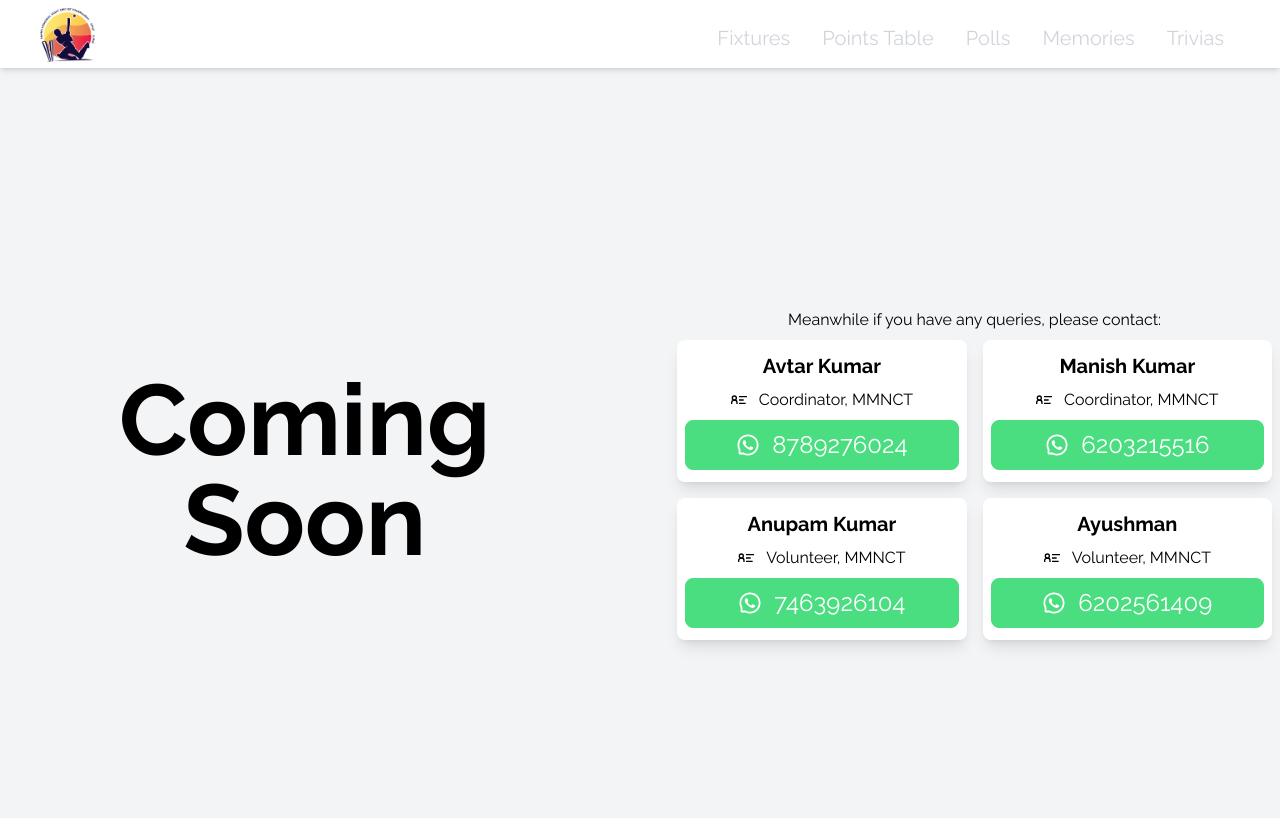
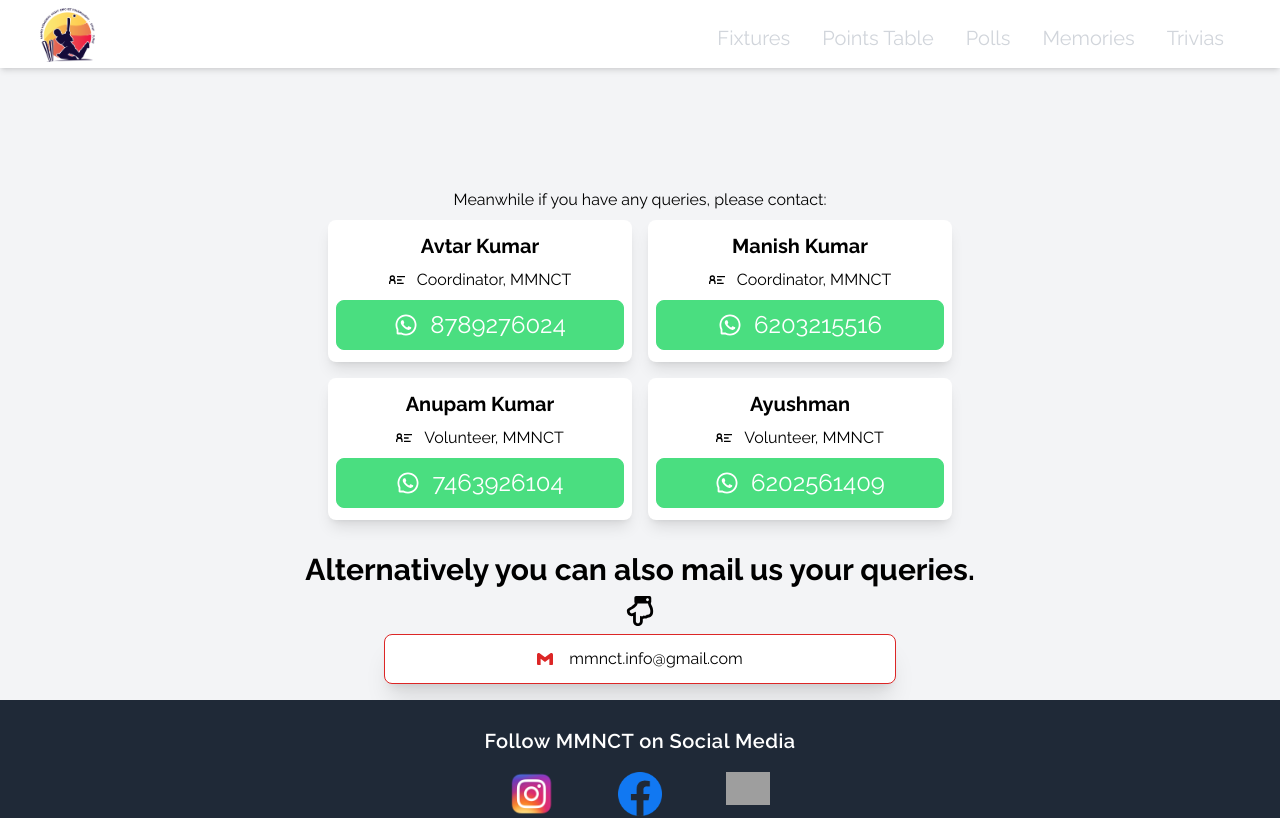
Before and after one commit to ujjwalkirti/mmnct, a Next.js app: page /sponsors in a window 1280 px wide. Shown: the top 818 px of the page. Built offline with nearby package versions, Linux system fonts and the light colour scheme; grey boxes are pictures that could not be loaded.

Commit message:
improved the ui of home page

```diff
--- a/components/Home.jsx
+++ b/components/Home.jsx
@@ -12,13 +12,14 @@ function HomePage() {
         <div className="text-center w-full">
           <h2
             style={{ marginBottom: "60px", marginTop: "30px" }}
-            className="flex"
+            className="md:flex hidden "
           >
             Manoj <span className="hidden md:flex md:ml-4"> Memorial</span>
           </h2>
-          <h2 style={{ marginBottom: "40px" }} className="md:hidden">
-            Memorial
+          <h2 style={{ marginBottom: "40px" ,marginTop:"30px"}} className="md:hidden">
+            MMNCT
           </h2>
+          <p className="text-3xl text-center">Manoj Memorial</p>
           <p className="text-3xl text-center">Night Cricket Tournament</p>
         </div>
       </div>
--- a/pages/sponsors.js
+++ b/pages/sponsors.js
@@ -5,6 +5,8 @@ import { GrContactInfo } from "react-icons/gr";
 import { AiOutlineWhatsApp } from "react-icons/ai";
 import Link from "next/link";
 import Footer from "../components/Footer";
+import { FaRegHandPointDown } from "react-icons/fa";
+import { SiGmail } from "react-icons/si";
 
 const Sponsors = () => {
   const [brochureLink, setBrochureLink] = useState("");
@@ -32,18 +34,18 @@ const Sponsors = () => {
     },
   ];
   return (
-    <div>
+    <div className=" bg-gray-100 ">
       <Head>
         <title>Sponsorship-MMNCT</title>
       </Head>
       <Navbar />
       {/* Sponsors */}
       <div
-        className={` bg-gray-100 lg:items-center min-h-screen pt-5 lg:flex lg:justify-center lg:gap-[60px]`}
+        className={`lg:items-center md:min-h-scree pt-5 lg:flex lg:flex-col lg:justify-center lg:gap-[60px]`}
       >
         <div>
           <p className="font-bold text-5xl lg:text-[100px] text-center mb-4">
-            Coming Soon
+
           </p>
         </div>
 
@@ -72,7 +74,19 @@ const Sponsors = () => {
           </div>
         </div>
       </div>
-      <Footer/>
+      <div className="text-center">
+        <p className="flex flex-col font-bold gap-2 items-center justify-center lg:text-3xl">
+          Alternatively you can also mail us your queries.
+          <FaRegHandPointDown className="text-3xl" />
+        </p>
+        <p className="flex justify-center items-center gap-4 bg-white py-3 w-3/5 lg:w-2/5  mx-auto shadow-xl rounded-lg mt-2 border border-red-600 cursor-pointer">
+          <Link href="mailto:mmnct.info@gmail.com">
+            <SiGmail  className="text-red-600"/>
+          </Link>
+          <Link href="mailto:mmnct.info@gmail.com">mmnct.info@gmail.com</Link>
+        </p>
+      </div>
+      <Footer />
     </div>
   );
 };
```
